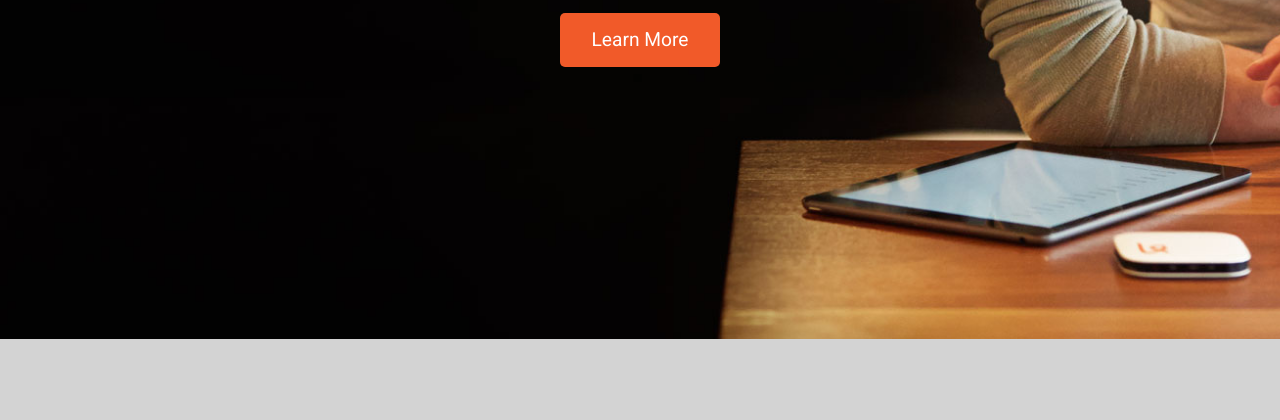
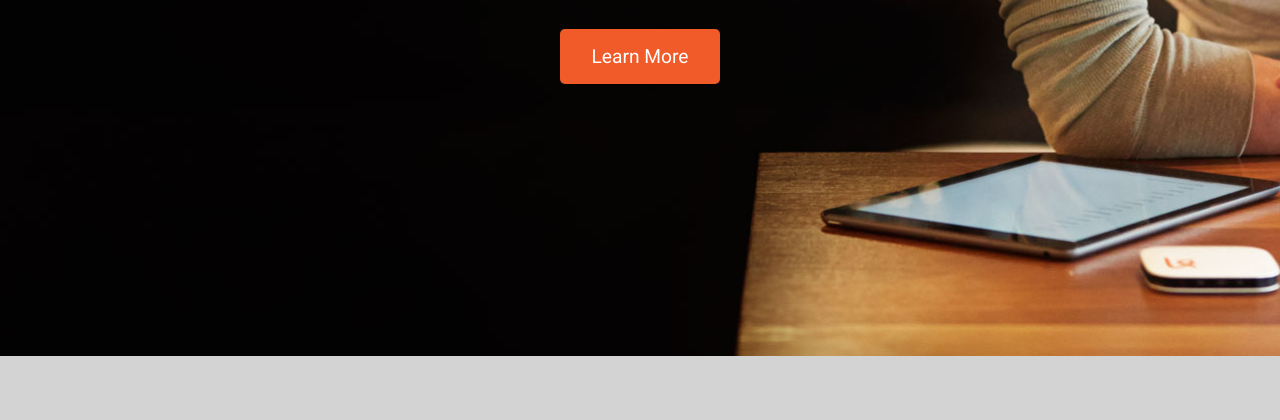
Before and after one commit to lzzparis/karma-project, a plain HTML site: page index.html in a window 1280 px wide. Shown: the part 380-800 px from the top of the page. Drawn offline with Linux system fonts and the light colour scheme.

Commit message:
minor tweaks after masthead walkthrough

```diff
--- a/css/style.css
+++ b/css/style.css
@@ -23,7 +23,7 @@ a {
 
 }
 
-.middle-section {
+.content {
 	width:57rem;
 	margin:0 auto;
 	padding:0px 15px;
@@ -82,17 +82,19 @@ a {
 	font-weight: 300;
 }
 
-.button {
+.masthead button {
 	margin:1rem auto;
-	padding:0.8em;
+	padding:1rem 1.5rem;
 	width:10rem;
 	background-color: #f15a29;
+	border:0px solid #f15a29;
+	border-radius: 5px;
+	color:#fff;
 	font-size:1.2em;
-	border-radius: 5px;
 }
-
 .button:hover {
 	background-color: #d9400e;
+	border:0px solid  #d9400e;
 	cursor:pointer;
 }
 .button p {
--- a/index.html
+++ b/index.html
@@ -9,7 +9,7 @@
 </head>
 <body>
 	<nav class="menu-bar">
-		<div class="middle-section">
+		<div class="content">
 			<ul class="links">
 				<li><a href="" class="active">Meet Karma</a></li>
 				<li><a href="" >How it Works</a></li>
@@ -24,9 +24,7 @@
 	<section class="masthead">
 			<h1>Introducing Karma</h1>
 			<h2>Bring WiFi with you, everywhere you go.</h2>
-			<div class="button">
-				<p>Learn More</p>
-			</div>
+			<button>Learn More</button>
 	</section>
 </body>
 </html>
```
